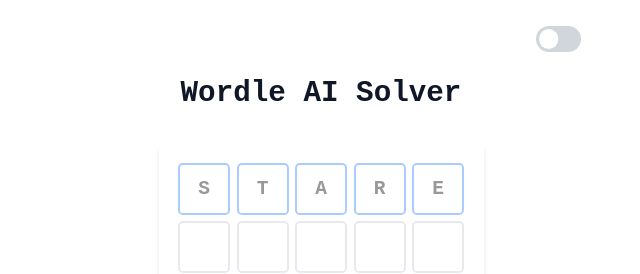
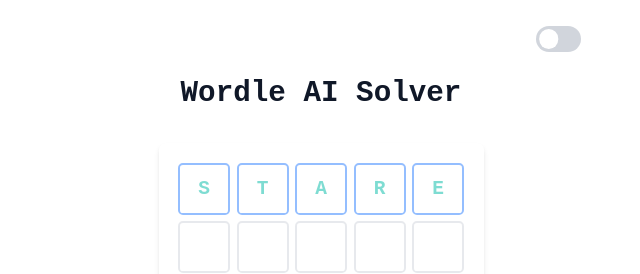
Before and after one commit to de-upayan/wordle-ai, a React app in the folder frontend/: page / in a window 1280 px wide. Shown: the top 274 px of the page, without its empty margins (319-959 px from the left). Built offline with nearby package versions, Linux system fonts and the light colour scheme; the HTML template or start-up script is replaced by a standard one.

Commit message:
Highlight AI suggestions with teal text and reduced opacity

```diff
--- a/frontend/src/components/GameBoard.tsx
+++ b/frontend/src/components/GameBoard.tsx
@@ -1,5 +1,5 @@
 import { useEffect, useRef } from 'react'
-import { LetterTile } from './LetterTile'
+import { LetterTile, TileColor } from './LetterTile'
 import { Guess } from '../types/index'
 
 interface GameBoardProps {
@@ -63,20 +63,16 @@ export function GameBoard({
           .fill(null)
           .map((_, tileIndex) => {
             const letter = displayWord[tileIndex] || ''
-            const color = guess?.feedback[tileIndex] || 'empty'
+            const color = (guess?.feedback[tileIndex] ||
+              'empty') as TileColor
             const isSuggestion =
-              isCurrentRow &&
+              !!(isCurrentRow &&
               !isTyping &&
               suggestion &&
-              tileIndex < suggestion.length
+              tileIndex < suggestion.length)
 
             return (
-              <div
-                key={tileIndex}
-                className={`transition-opacity ${
-                  isSuggestion ? 'opacity-40' : 'opacity-100'
-                }`}
-              >
+              <div key={tileIndex}>
                 <LetterTile
                   letter={
                     isSuggestion
@@ -84,6 +80,7 @@ export function GameBoard({
                       : letter
                   }
                   color={color}
+                  isSuggestion={isSuggestion}
                   isActive={isCurrentRow}
                   onClick={
                     guess
--- a/frontend/src/components/LetterTile.tsx
+++ b/frontend/src/components/LetterTile.tsx
@@ -5,6 +5,7 @@ interface LetterTileProps {
   color: TileColor
   onClick?: () => void
   isActive?: boolean
+  isSuggestion?: boolean
 }
 
 const colorClasses: Record<TileColor, string> = {
@@ -19,6 +20,7 @@ export function LetterTile({
   color,
   onClick,
   isActive = false,
+  isSuggestion = false,
 }: LetterTileProps) {
   return (
     <button
@@ -26,9 +28,10 @@ export function LetterTile({
         text-2xl font-bold rounded-md border-2
         transition-all uppercase
         ${colorClasses[color]}
+        ${isSuggestion ? 'text-teal-500 opacity-50' : ''}
         ${isActive ? 'border-blue-500' : 'border-gray-300'}
         ${onClick ? 'cursor-pointer hover:scale-105 hover:shadow-md' : 'cursor-default'}
-        ${letter === '' && color === 'empty' ? 'opacity-50' : 'opacity-100'}`}
+        ${letter === '' && color === 'empty' && !isSuggestion ? 'opacity-50' : ''}`}
       onClick={onClick}
     >
       {letter}
```
